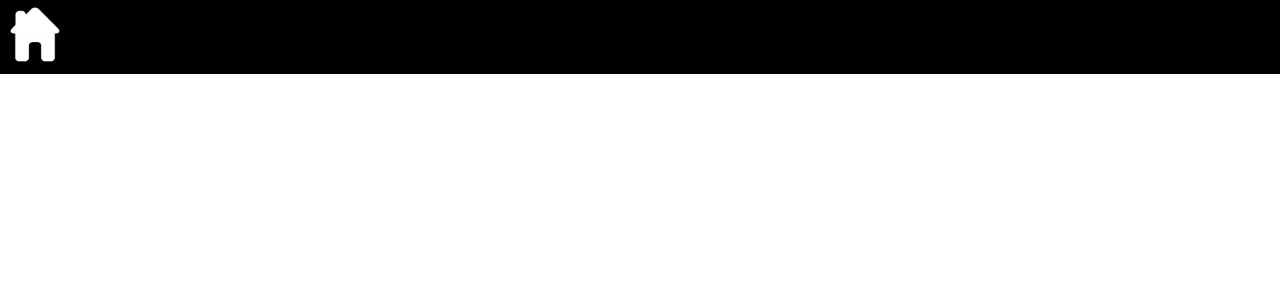
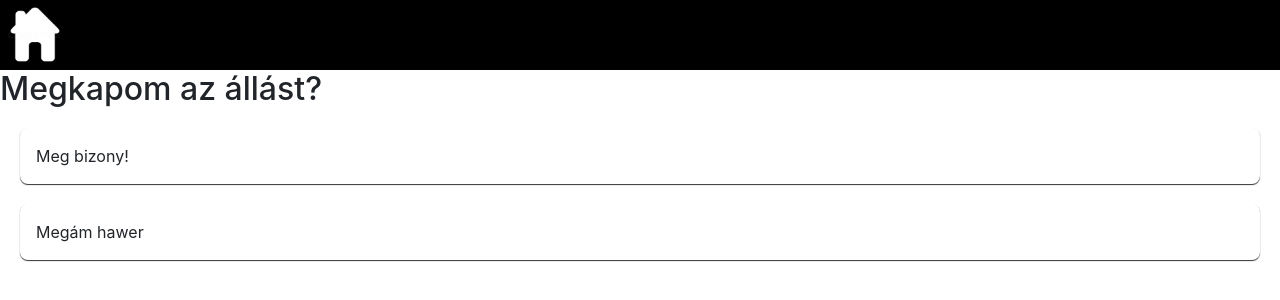
Before and after one commit to BiczokMarton/kerdesek, a React (Create React App) app: page /QuestionPage/0 in a window 1280 px wide. Shown: the top 300 px of the page. Built offline with nearby package versions, Linux system fonts and the light colour scheme.

Commit message:
DB+Style

```diff
--- a/src/App.css
+++ b/src/App.css
@@ -24,6 +24,7 @@ header {
 .numOfAnsw{
   position: absolute;
   right :10px;
+  bottom:5px;
 
 }
 
--- a/src/App.js
+++ b/src/App.js
@@ -23,7 +23,7 @@ class App extends Component {
       <div className="App">
         <Header/>
           <Route exact path='/'component={Home} />
-          <Route exact path='/QuestionPage'component={QuestionPage} />
+          <Route exact path='/QuestionPage/:Id?'component={QuestionPage} />
 
       </div>
       </Router>
--- a/src/components/DB.js
+++ b/src/components/DB.js
@@ -4,9 +4,14 @@ import React, { Component } from 'react';
 class DB extends Component {
   constructor(){
     super()
-    this.DB = [{text:"Test1",
-                 answers:["asswer1","answer2"]
-                }];
+    this.DB = [{text:"Megkapom az állást?",
+                 answers:["Meg bizony!","Megám hawer"]
+                },
+
+                {text:"Test2",
+                 answers:["asswer1432","answer2222","harmadik"]
+                }
+                ];
   }
 
 
--- a/src/components/pages/homePage.js
+++ b/src/components/pages/homePage.js
@@ -1,6 +1,7 @@
 import React, { Component } from 'react';
 import DB from './../DB.js';
 import {
+
         Link
         } from 'react-router-dom';
 
@@ -15,16 +16,18 @@ class Home extends Component {
         			return(
         				<div className="panel panel-default post-editor">
 							<div className="panel-body">
-        						<div key={i}>{text.text}  </div>
-        							<div className="numOfAnsw">{text.answers.length}</div>
+								<Link to={"/QuestionPage/"+i}>{text.text}</Link>
 
+        							<div className="numOfAnsw">{text.answers.length} válasz a kérdésre</div>
+
+									<button className="btn btn-success post-editor-button" >Töröl</button>
 							</div>
 						</div>
         				)
 
         		})
         	}
-        	<Link to="QuestionPage">Itt lesznek a kérdések</Link>
+
 
         </div>
 
--- a/src/components/pages/questionPage.js
+++ b/src/components/pages/questionPage.js
@@ -6,7 +6,31 @@ class QuestionPage extends Component {
     return (
       <div>
         <div className="home">
-        	Itt egy kérdés
+        	        	{
+        		DB.DB.map((quest,i)=>{
+              if(i==[this.props.match.params.Id]){
+        			return(
+                <div>
+                <h2>{quest.text}</h2>
+        				{quest.answers.map((answ,j)=>{
+                  return(
+                    <div className="panel panel-default post-editor">
+                      <div className="panel-body">
+                          <div key={j}>{answ}  </div>
+                      </div>
+                     </div>
+
+                          )
+
+                      }
+								    )
+                  }
+
+            </div>
+        				)}
+
+        		})
+        	}
         </div>
       </div>
 
--- a/src/index.js
+++ b/src/index.js
@@ -1,7 +1,11 @@
 import React from 'react';
 import ReactDOM from 'react-dom';
 import './index.css';
+import 'bootstrap/dist/css/bootstrap.css'
 import App from './App';
+global.jQuery = require('jquery');
+require('bootstrap');
+
 
 
 ReactDOM.render(<App />, document.getElementById('root'));
```
